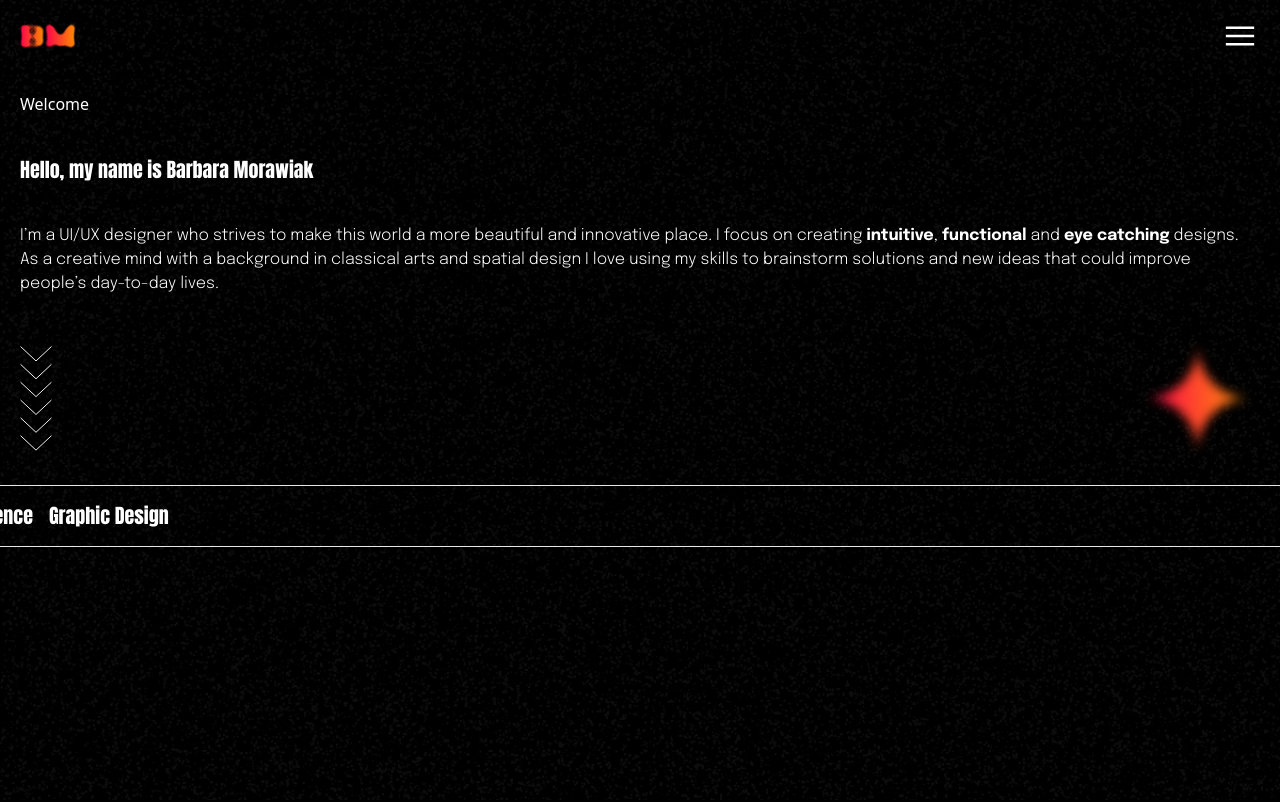
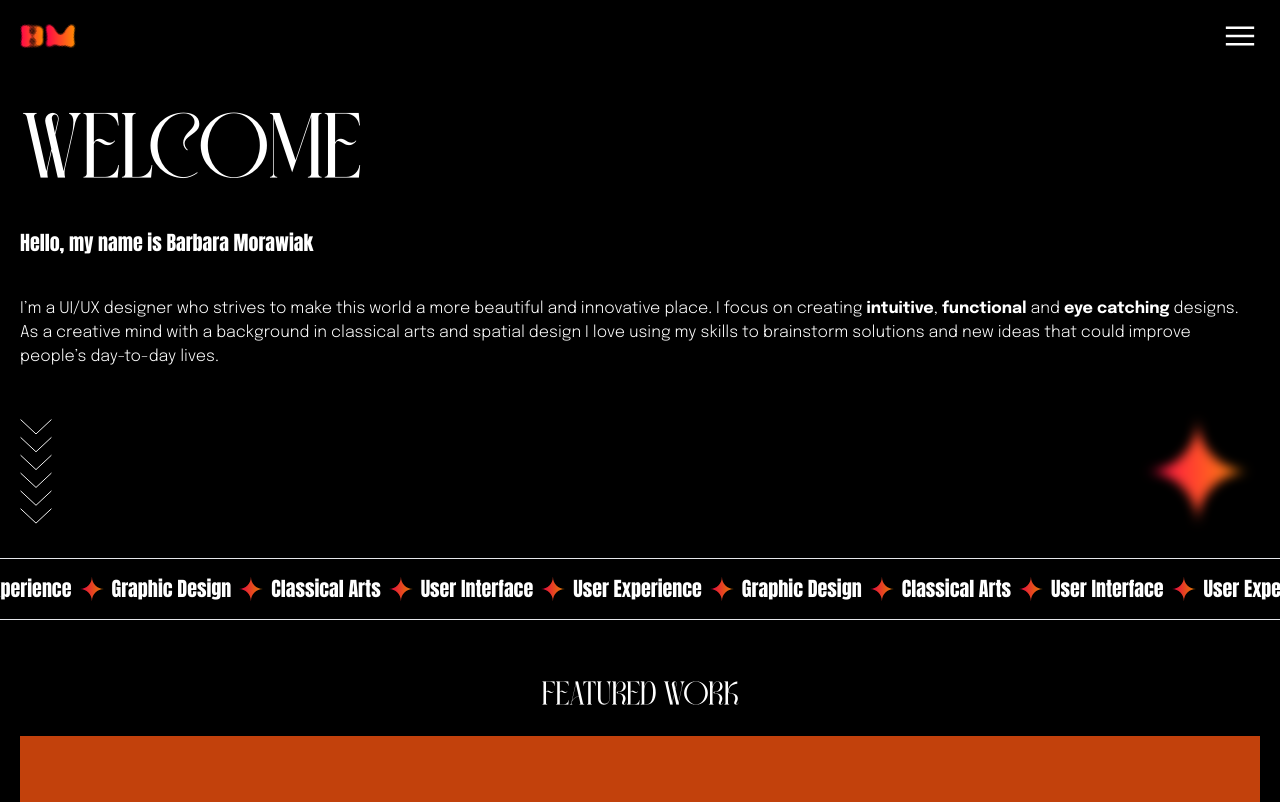
Before and after one commit to patryksztuczka/barb-art-space, a Next.js app: page /en in a window 1280 px wide. Shown: the top 802 px of the page. Built offline with nearby package versions, Linux system fonts and the light colour scheme.

Commit message:
Added featured work section and improved marquee

```diff
--- a/src/app/[locale]/layout.tsx
+++ b/src/app/[locale]/layout.tsx
@@ -1,9 +1,10 @@
 import Image from 'next/image';
 import { Epilogue, Anton } from 'next/font/google';
+import localfont from 'next/font/local';
 
 import grainBackground from '@/assets/images/grain.png';
+import Header from '@/components/header';
 import '../globals.css';
-import Header from '@/components/header';
 
 const epilogue = Epilogue({
   subsets: ['latin'],
@@ -18,6 +19,15 @@ const anton = Anton({
   variable: '--font-anton',
 });
 
+const glamora = localfont({
+  src: [
+    {
+      path: '../../../public/fonts/glamora.otf',
+    },
+  ],
+  variable: '--font-glamora',
+});
+
 export default function LocaleLayout({
   children,
   params: { locale },
@@ -28,17 +38,17 @@ export default function LocaleLayout({
   return (
     <html
       lang={locale}
-      className={`${epilogue.variable} ${anton.variable} font-sans`}
+      className={`${epilogue.variable} ${anton.variable} ${glamora.variable} font-sans`}
     >
-      <body className="bg-black">
-        <div className="absolute left-0 top-0 -z-10 h-dvh w-screen">
+      <body className="overflow-x-hidden bg-black">
+        {/* <div className="absolute left-0 top-0 -z-10 h-dvh w-screen">
           <Image
             src={grainBackground}
             className="object-cover opacity-5"
             alt=""
             fill
           />
-        </div>
+        </div> */}
         <Header />
         {children}
       </body>
--- a/src/app/[locale]/page.tsx
+++ b/src/app/[locale]/page.tsx
@@ -4,17 +4,19 @@ import Image from 'next/image';
 import blurrySubtract from '@/assets/images/blurry-subtract.svg';
 import scrollIndicator from '@/assets/images/scroll-indicator.svg';
 import InfiniteMarquee from '@/components/infinite-marquee';
+import { featuredWork } from '@/utils/constants/featured-work';
+import FeaturedWorkCard from '@/components/featured-work-card';
 
 export default function Index() {
   const t = useTranslations();
   return (
     <div>
       <section className="mb-6 mt-5 px-5">
-        <h1 className="mb-10">{t('welcome')}</h1>
-        <h3 className="font-anton mb-10 text-xl">
+        <h1 className="font-glamora mb-5 text-[78px]">{t('welcome')}</h1>
+        <h3 className="mb-10 font-anton text-xl">
           {t('helloMyNameIsBarbara')}
         </h3>
-        <p className="font-epilogue mb-10 font-light">
+        <p className="mb-10 font-epilogue font-light">
           {t.rich('intro', {
             bold: (chunks) => <span className="font-bold">{chunks}</span>,
           })}
@@ -25,6 +27,16 @@ export default function Index() {
         </div>
       </section>
       <InfiniteMarquee />
+      <section className="mt-[54px] px-5">
+        <h2 className="font-glamora mb-5 text-center text-[28px]">
+          {t('featuredWork')}
+        </h2>
+        <div className="flex flex-col gap-5">
+          {featuredWork.map((work) => (
+            <FeaturedWorkCard key={work.id} work={work} />
+          ))}
+        </div>
+      </section>
     </div>
   );
 }
--- /dev/null
+++ b/src/components/featured-work-card.tsx
@@ -0,0 +1,14 @@
+import React from 'react';
+
+import { IFeaturedWork } from '@/utils/types/types';
+
+interface IFeaturedWorkCardProps {
+  work: IFeaturedWork;
+}
+
+const FeaturedWorkCard = ({ work }: IFeaturedWorkCardProps) => {
+  const { title, projectSkills } = work;
+  return <div className="h-[250px] w-full bg-orange-700"></div>;
+};
+
+export default FeaturedWorkCard;
--- a/src/components/infinite-marquee.tsx
+++ b/src/components/infinite-marquee.tsx
@@ -6,21 +6,35 @@ const InfiniteMarquee = () => {
   const t = useTranslations();
 
   return (
-    <div className=" overflow-hidden border-b border-t py-4">
-      <div className="animate-marquee flex items-center gap-4">
-        <span className="font-anton  whitespace-nowrap xl:text-xl">
+    <div className="flex overflow-hidden whitespace-nowrap border-b border-t py-4">
+      {Array.from({ length: 10 }).map((_, index) => (
+        <div key={index} className="flex animate-marquee items-center">
+          <span className="px-2 font-anton xl:text-xl">
             {t('classicalArts')}
           </span>
-        <span className="font-anton  whitespace-nowrap xl:text-xl">
+          <div>
+            <Subtract />
+          </div>
+          <span className="px-2 font-anton xl:text-xl">
             {t('userInterface')}
           </span>
-        <span className="font-anton  whitespace-nowrap xl:text-xl">
+          <div>
+            <Subtract />
+          </div>
+          <span className="px-2 font-anton xl:text-xl">
             {t('userExperience')}
           </span>
-        <span className="font-anton  whitespace-nowrap xl:text-xl">
+          <div>
+            <Subtract />
+          </div>
+          <span className="px-2 font-anton xl:text-xl">
             {t('graphicDesign')}
           </span>
+          <div>
+            <Subtract />
           </div>
+        </div>
+      ))}
     </div>
   );
 };
--- a/src/libs/i18n/messages/en.json
+++ b/src/libs/i18n/messages/en.json
@@ -5,5 +5,8 @@
   "classicalArts": "Classical Arts",
   "userInterface": "User Interface",
   "userExperience": "User Experience",
-  "graphicDesign": "Graphic Design"
+  "graphicDesign": "Graphic Design",
+  "collabUserInterface": "User Interface (collaborative work)",
+  "collabUserExperience": "User Experience (collaborative work)",
+  "featuredWork": "Featured Work"
 }
--- /dev/null
+++ b/src/utils/constants/featured-work.ts
@@ -0,0 +1,29 @@
+import { IFeaturedWork } from '../types/types';
+
+export const featuredWork: IFeaturedWork[] = [
+  {
+    id: 1,
+    title: 'idNow',
+    projectSkills: ['userExperience', 'userInterface', 'graphicDesign'],
+  },
+  {
+    id: 2,
+    title: 'Candid',
+    projectSkills: ['userInterface'],
+  },
+  {
+    id: 3,
+    title: 'SUN Festival',
+    projectSkills: ['collabUserInterface'],
+  },
+  {
+    id: 4,
+    title: 'ŁGeniusz - Indeks glikemiczny',
+    projectSkills: ['userInterface', 'collabUserExperience'],
+  },
+  {
+    id: 5,
+    title: 'Endorfina by Kamila Wybrańczyk',
+    projectSkills: ['userInterface'],
+  },
+];
--- /dev/null
+++ b/src/utils/types/types.ts
@@ -0,0 +1,5 @@
+export interface IFeaturedWork {
+  id: number;
+  title: string;
+  projectSkills: string[];
+}
--- a/tailwind.config.ts
+++ b/tailwind.config.ts
@@ -11,9 +11,10 @@ const config: Config = {
       fontFamily: {
         epilogue: ['var(--font-epilogue)'],
         anton: ['var(--font-anton)'],
+        glamora: ['var(--font-glamora)'],
       },
       animation: {
-        marquee: 'marquee 20s linear infinite',
+        marquee: 'marquee 10s infinite linear',
       },
       keyframes: {
         marquee: {
```
Also changed, not shown: public/fonts/glamora.otf (renamed from src/assets/fonts/glamora.otf). Lines whose indentation alone changed are shown as unchanged.
